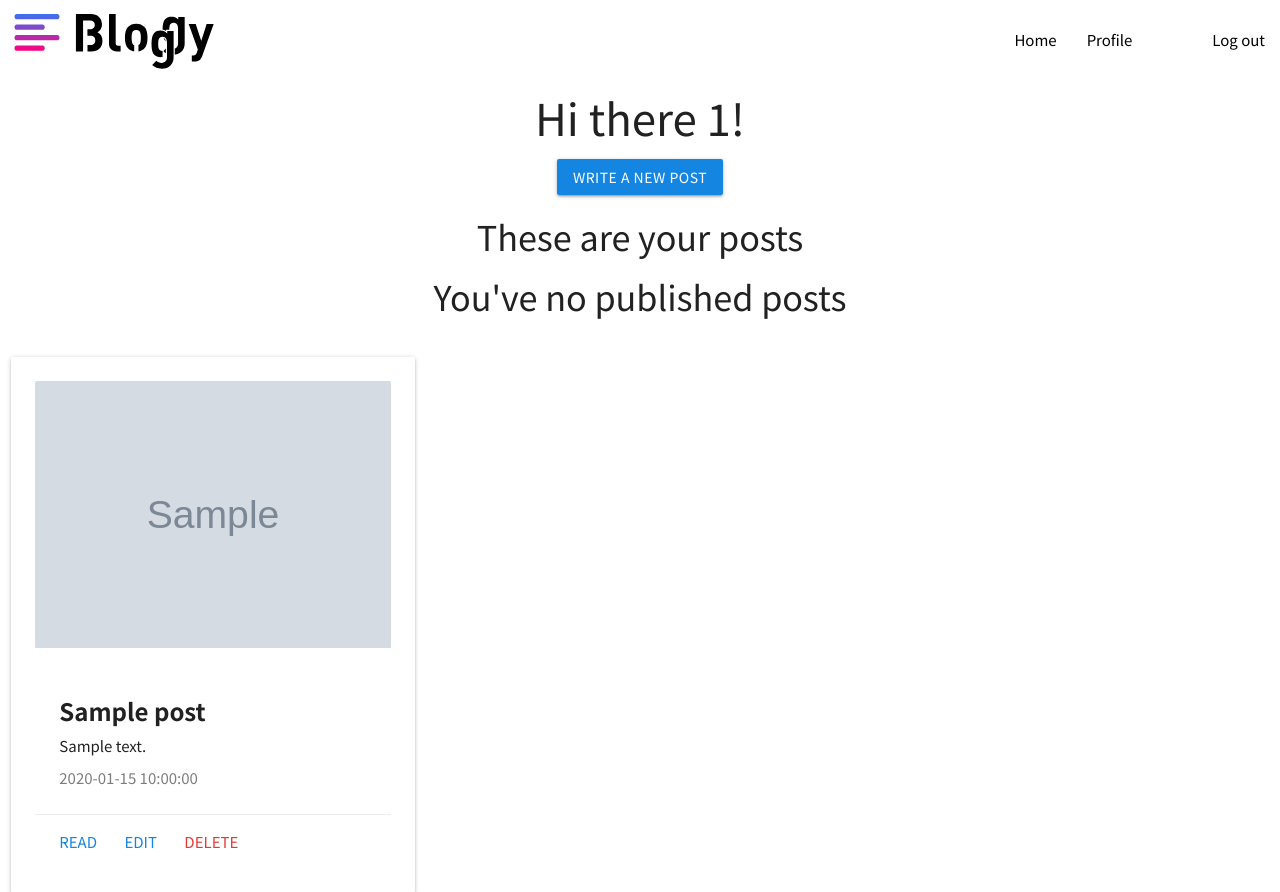
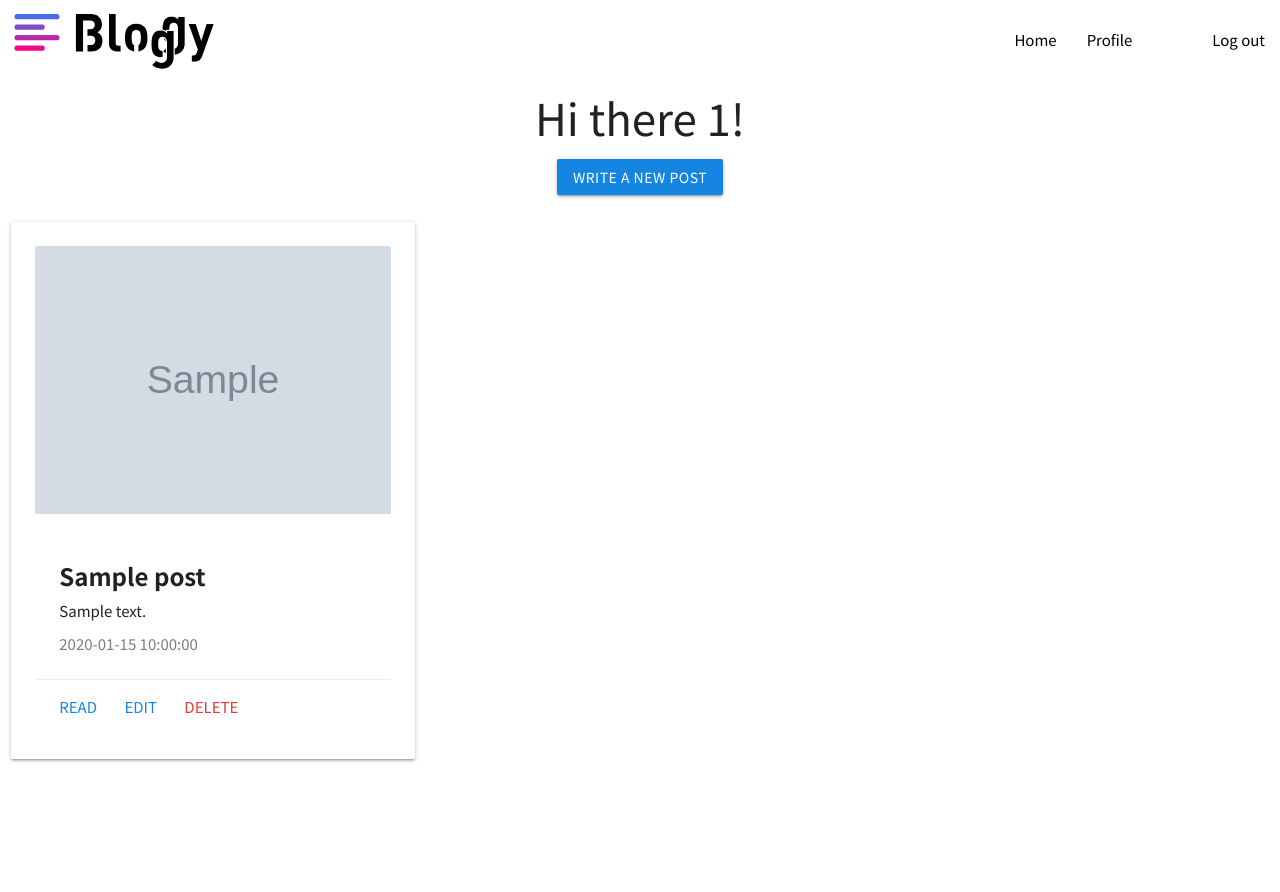
Before and after one commit to Code-Institute-Submissions/ci-bloggy, a Flask app: template bloggy/templates/user.html in a window 1280 px wide. Shown: the top 892 px of the page. After the commit the page ends 762 px from the top, so only its background shows below. Run offline with Flask 2, Linux system fonts and the light colour scheme; the visitor is signed in with stand-in values (Sample User, id 1); the template is opened without the code that fills it: most values are stand-ins (such as "Sample title", 1, 10 or a date in 2020); grey boxes marked "Sample" are stand-in pictures; some libraries are stand-ins or nearby versions.

Commit message:
Update cards to show post description under title rather than body text

```diff
--- a/bloggy/templates/index.html
+++ b/bloggy/templates/index.html
@@ -85,7 +85,7 @@ Bloggy | Home
                 </div>
                 <div class="card-content">
                     <h4 class="card-title">{{post.title}}</h4>
-                    <p>{{post.body|safe}}</p>
+                    <p>{{post.description}}</p>
                     <p class="read-time">{{post.read_time}}</p>
                 </div>
                 <div class="card-action">
--- a/bloggy/templates/user.html
+++ b/bloggy/templates/user.html
@@ -23,10 +23,6 @@ Bloggy | User
     <div class="row">
       <h3>Hi there {{ session["user"] }}!</h3>
       <a class="waves-effect btn bloggy-button" href="{{ url_for('new_post') }}">Write a new post</a>
-      {% if users_posts.count("_id") > 0 %}
-      <h4>These are your posts</h4>
-      {% endif %}
-      <h4>You've no published posts</h4>
     </div>
   </div>
 </header>
@@ -41,7 +37,7 @@ Bloggy | User
         </div>
         <div class="card-content">
           <h4 class="card-title">{{post.title}}</h4>
-          <p>{{post.body|safe}}</p>
+          <p>{{post.description}}</p>
           <p class="read-time">{{post.read_time}}</p>
         </div>
         <div class="card-action">
```
